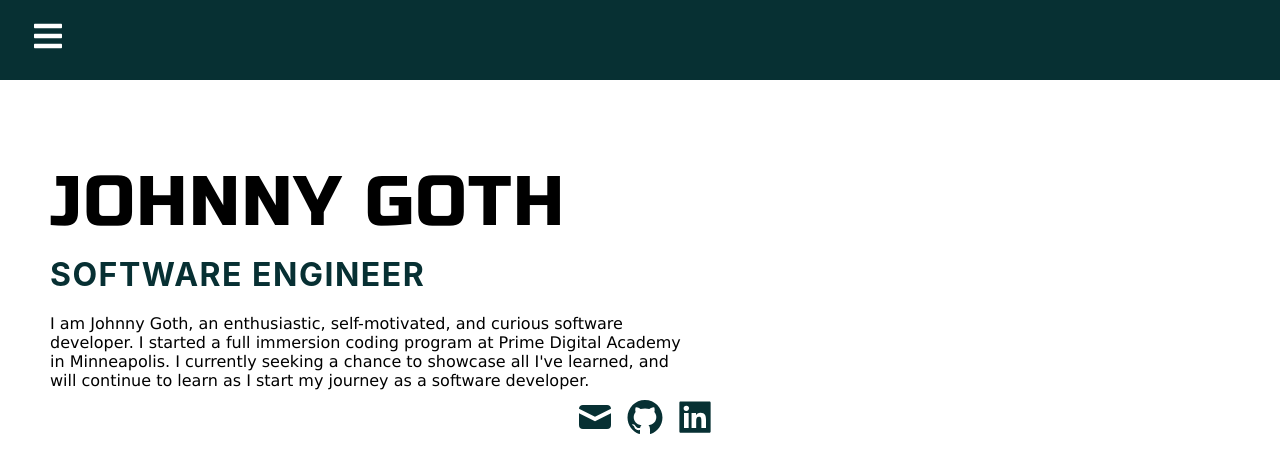
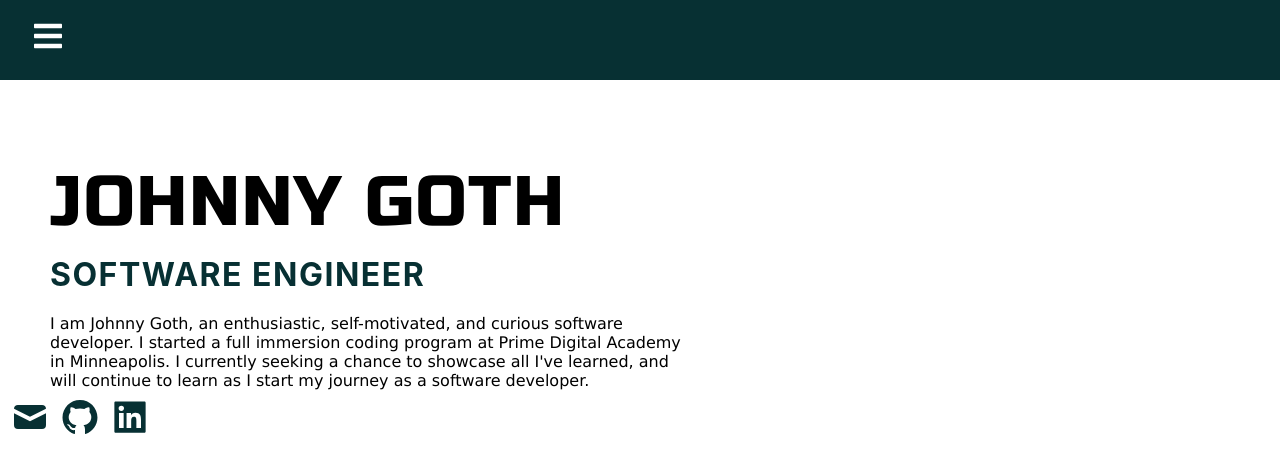
Before and after one commit to jgoth23/personal-website, a React (Create React App) app: page / in a window 1280 px wide. Shown: the top 472 px of the page. Built offline with nearby package versions, Linux system fonts and the light colour scheme.

Commit message:
icons slammed left

```diff
--- a/src/App.css
+++ b/src/App.css
@@ -15,8 +15,8 @@
 .skills {
   display: flex;
   /* height: 90vh; */
-  align-items: center;
-  justify-content: center;
+  /* align-items: center;
+  justify-content: center; */
   font-size: 3rem;
 }
 
```
